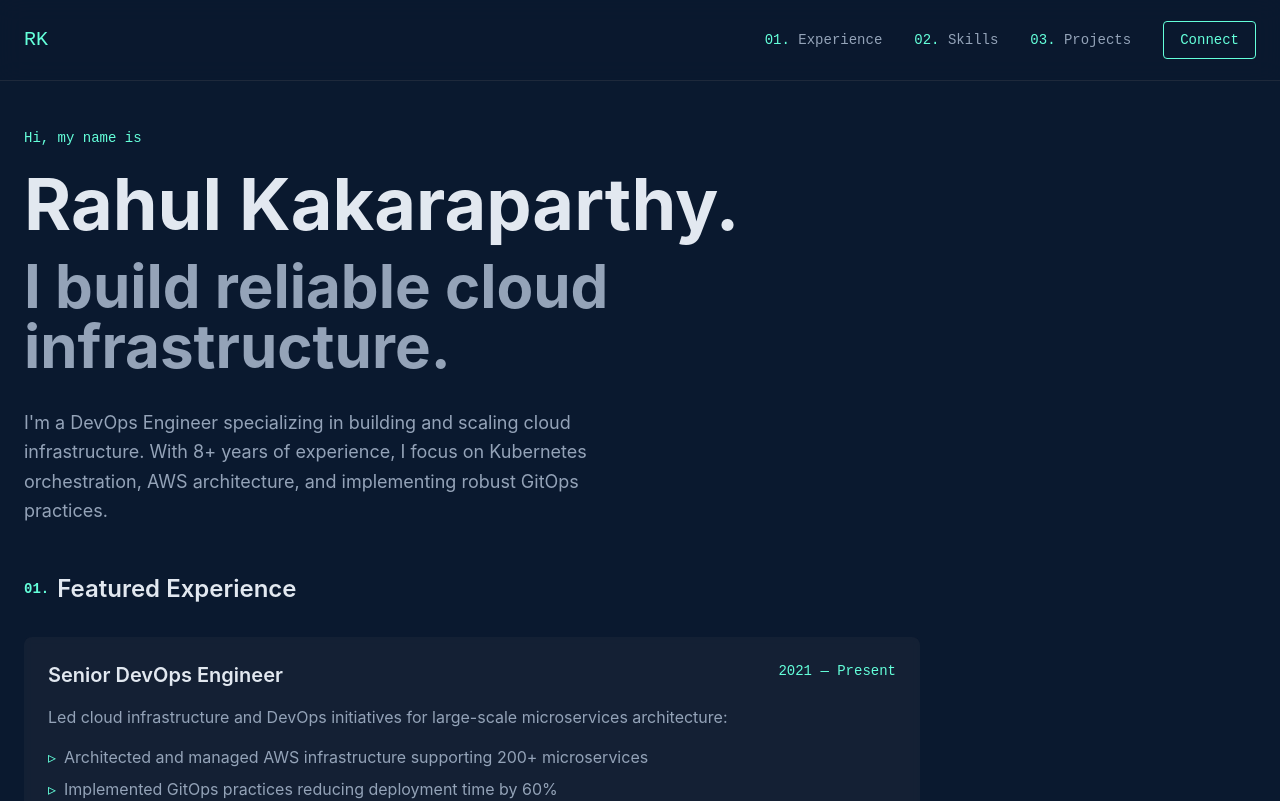
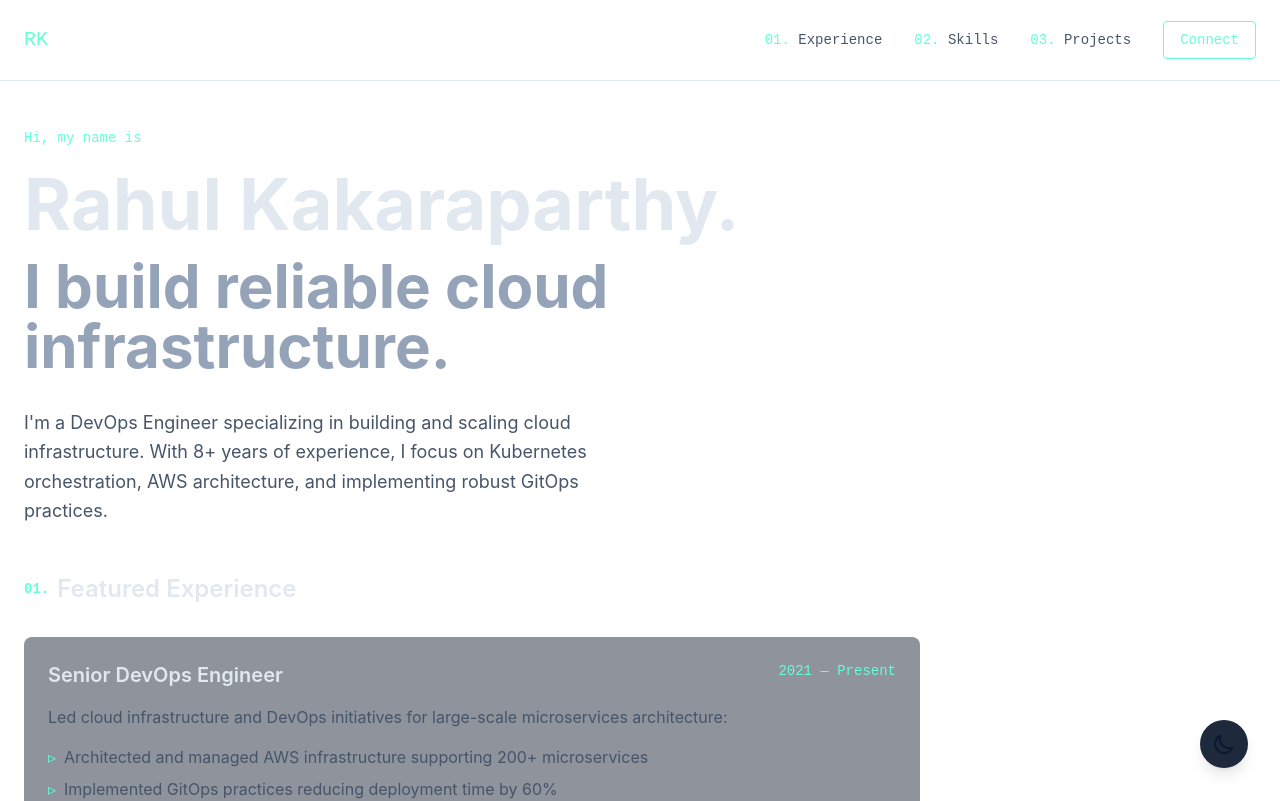
Before and after one commit to RahulKakaraparthy/portfolio, a React app in the folder frontend/: page /#/ in a window 1280 px wide. Shown: the top 801 px of the page. Built offline with nearby package versions, Linux system fonts and the light colour scheme; the HTML template or start-up script is replaced by a standard one.

Commit message:
Add: Dark/Light theme toggle functionality

```diff
--- a/frontend/src/App.tsx
+++ b/frontend/src/App.tsx
@@ -1,5 +1,6 @@
 import React from 'react';
 import { createHashRouter, RouterProvider } from 'react-router-dom';
+import { ThemeProvider } from './context/ThemeContext';
 import Home from './components/Home';
 import Experience from './components/Experience';
 import Skills from './components/Skills';
@@ -29,7 +30,11 @@ const App = () => {
     }
   });
 
-  return <RouterProvider router={router} />;
+  return (
+    <ThemeProvider>
+      <RouterProvider router={router} />
+    </ThemeProvider>
+  );
 };
 
 export default App;
--- a/frontend/src/components/Home.tsx
+++ b/frontend/src/components/Home.tsx
@@ -1,11 +1,13 @@
 import React from 'react';
 import { Link } from 'react-router-dom';
 
+import { ThemeToggle } from './ThemeToggle';
+
 const Home = () => {
   return (
-    <div className="min-h-screen bg-[#0a192f] text-slate-400">
+    <div className="min-h-screen bg-light-primary dark:bg-dark-primary text-light-secondary dark:text-slate-400 transition-colors duration-200">
       {/* Navigation */}
-      <nav className="fixed w-full z-10 bg-[#0a192f]/90 backdrop-blur-md border-b border-slate-800">
+      <nav className="fixed w-full z-10 bg-light-primary/90 dark:bg-dark-primary/90 backdrop-blur-md border-b border-slate-200 dark:border-slate-800">
         <div className="container mx-auto px-6">
           <div className="flex items-center justify-between h-20">
             <Link to="/" className="text-[#64ffda] font-mono text-xl">RK</Link>
@@ -29,6 +31,8 @@ const Home = () => {
           </div>
         </div>
       </nav>
+
+      <ThemeToggle />
 
       {/* Hero Section */}
       <div className="container mx-auto px-6 pt-32 pb-16">
--- /dev/null
+++ b/frontend/src/components/ThemeToggle.tsx
@@ -0,0 +1,45 @@
+import React from 'react';
+import { useTheme } from '../context/ThemeContext';
+
+export function ThemeToggle() {
+  const { theme, toggleTheme } = useTheme();
+
+  return (
+    <button
+      onClick={toggleTheme}
+      className="fixed bottom-8 right-8 p-3 rounded-full bg-slate-800 dark:bg-white
+                 shadow-lg hover:scale-110 transition-transform duration-200 z-50"
+      aria-label="Toggle theme"
+    >
+      {theme === 'dark' ? (
+        <svg
+          className="w-6 h-6 text-[#64ffda]"
+          fill="none"
+          stroke="currentColor"
+          viewBox="0 0 24 24"
+        >
+          <path
+            strokeLinecap="round"
+            strokeLinejoin="round"
+            strokeWidth={2}
+            d="M12 3v1m0 16v1m9-9h-1M4 12H3m15.364 6.364l-.707-.707M6.343 6.343l-.707-.707m12.728 0l-.707.707M6.343 17.657l-.707.707M16 12a4 4 0 11-8 0 4 4 0 018 0z"
+          />
+        </svg>
+      ) : (
+        <svg
+          className="w-6 h-6 text-[#0a192f]"
+          fill="none"
+          stroke="currentColor"
+          viewBox="0 0 24 24"
+        >
+          <path
+            strokeLinecap="round"
+            strokeLinejoin="round"
+            strokeWidth={2}
+            d="M20.354 15.354A9 9 0 018.646 3.646 9.003 9.003 0 0012 21a9.003 9.003 0 008.354-5.646z"
+          />
+        </svg>
+      )}
+    </button>
+  );
+}
--- /dev/null
+++ b/frontend/src/context/ThemeContext.tsx
@@ -0,0 +1,43 @@
+import React, { createContext, useContext, useState, useEffect } from 'react';
+
+type Theme = 'dark' | 'light';
+
+interface ThemeContextType {
+  theme: Theme;
+  toggleTheme: () => void;
+}
+
+const ThemeContext = createContext<ThemeContextType | undefined>(undefined);
+
+export function ThemeProvider({ children }: { children: React.ReactNode }) {
+  const [theme, setTheme] = useState<Theme>(() => {
+    // Check local storage or system preference
+    const savedTheme = localStorage.getItem('theme') as Theme;
+    if (savedTheme) return savedTheme;
+    return window.matchMedia('(prefers-color-scheme: dark)').matches ? 'dark' : 'light';
+  });
+
+  useEffect(() => {
+    // Update HTML class and local storage when theme changes
+    document.documentElement.className = theme;
+    localStorage.setItem('theme', theme);
+  }, [theme]);
+
+  const toggleTheme = () => {
+    setTheme(prev => prev === 'dark' ? 'light' : 'dark');
+  };
+
+  return (
+    <ThemeContext.Provider value={{ theme, toggleTheme }}>
+      {children}
+    </ThemeContext.Provider>
+  );
+}
+
+export function useTheme() {
+  const context = useContext(ThemeContext);
+  if (context === undefined) {
+    throw new Error('useTheme must be used within a ThemeProvider');
+  }
+  return context;
+}
--- a/frontend/tailwind.config.js
+++ b/frontend/tailwind.config.js
@@ -4,6 +4,7 @@ export default {
     "./index.html",
     "./src/**/*.{js,ts,jsx,tsx}",
   ],
+  darkMode: 'class',
   theme: {
     extend: {
       fontFamily: {
@@ -18,6 +19,26 @@ export default {
           dark: '#020c1b',
         },
       },
+      backgroundColor: {
+        light: {
+          primary: '#ffffff',
+          secondary: '#f8fafc',
+        },
+        dark: {
+          primary: '#0a192f',
+          secondary: '#112240',
+        },
+      },
+      textColor: {
+        light: {
+          primary: '#1e293b',
+          secondary: '#475569',
+        },
+        dark: {
+          primary: '#e2e8f0',
+          secondary: '#94a3b8',
+        },
+      },
     },
   },
   plugins: [],
```
